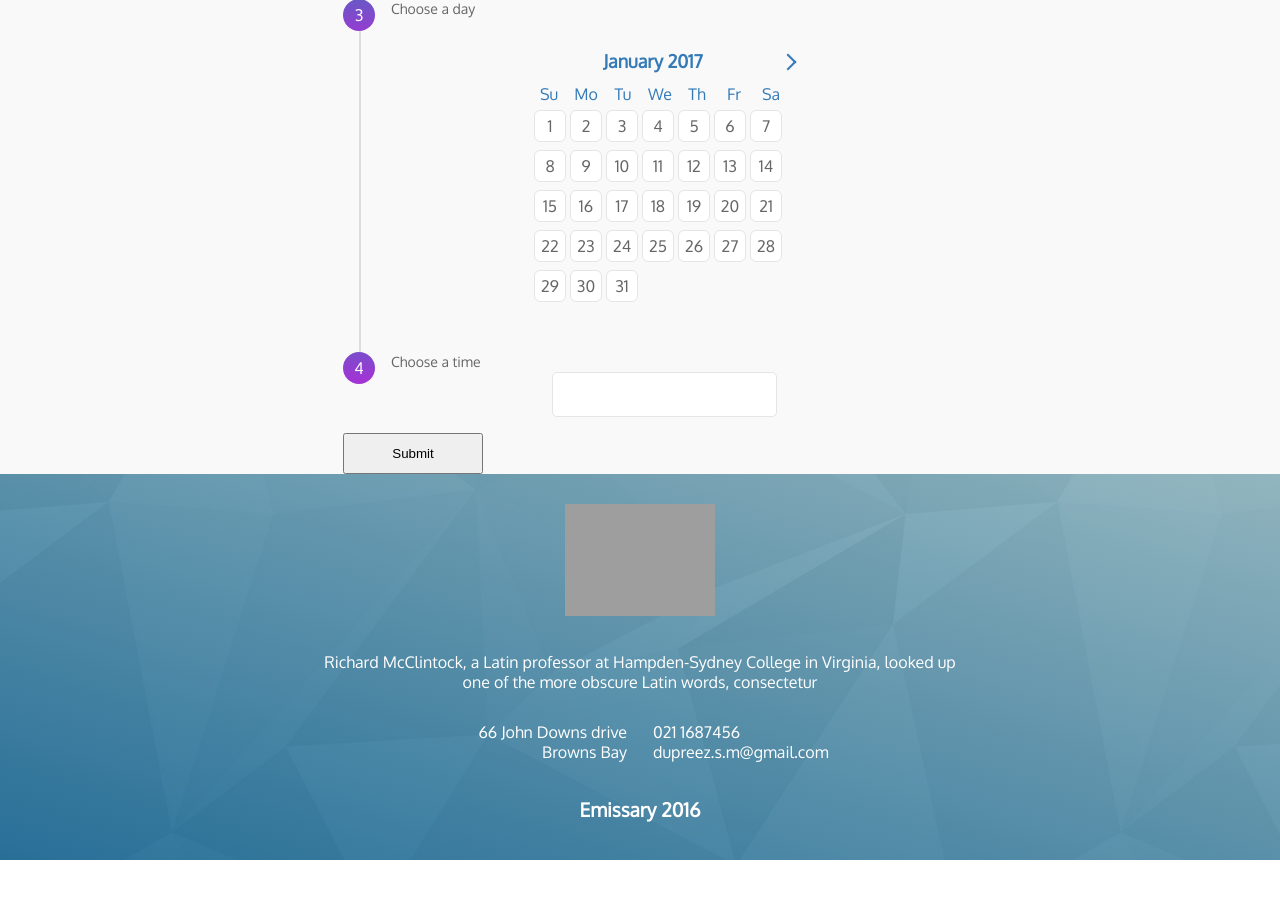
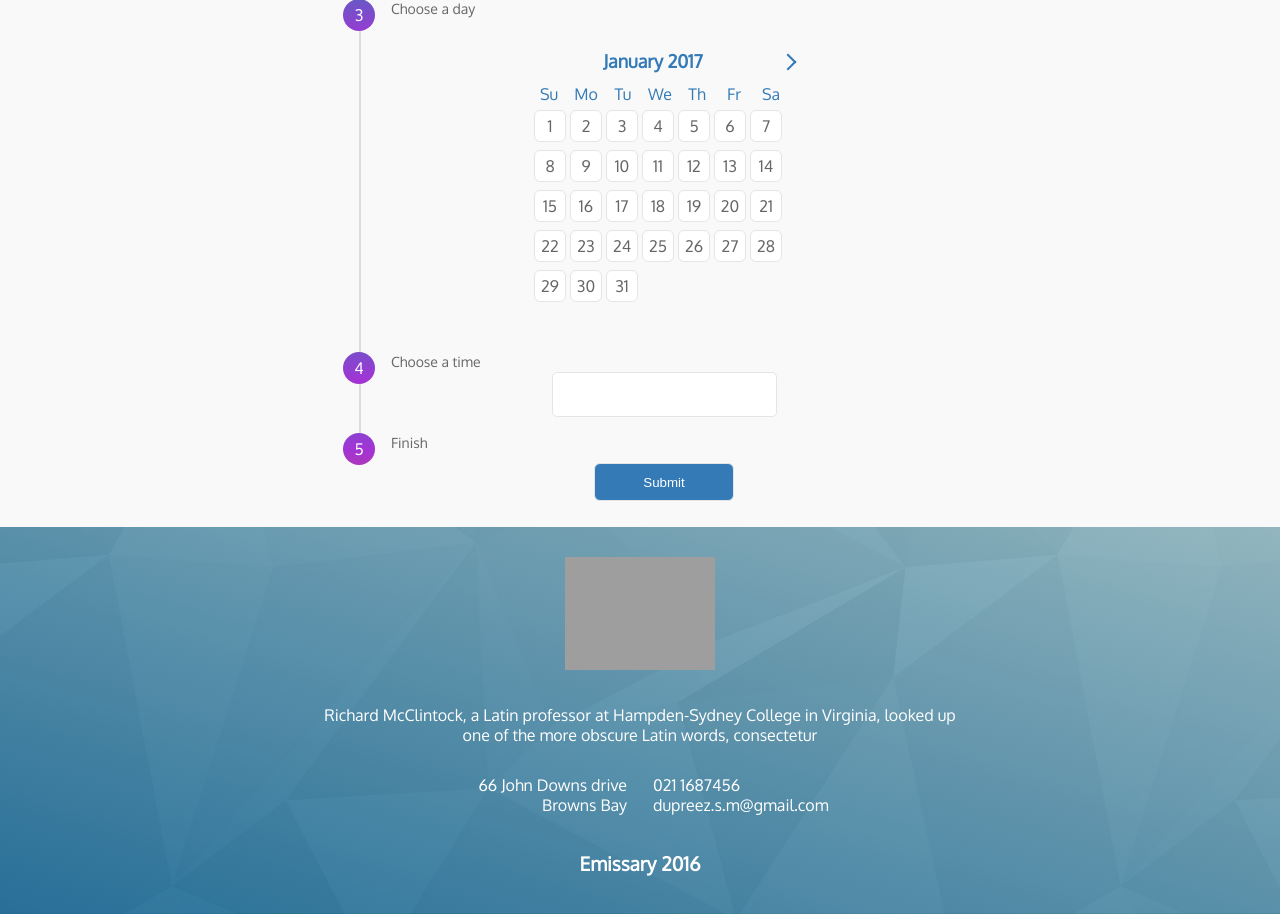
Before and after one commit to SDupZ/emissary, a Django app: page /request-delivery/ in a window 1280 px wide. Shown: the part 695-1609 px from the top of the page. Before the commit the page ends 1555 px from the top, so only its background shows below. Run offline with Django 3.2, Linux system fonts and the light colour scheme; some libraries are stand-ins or nearby versions; grey boxes are pictures that could not be loaded.

Commit message:
Styled the submit button

```diff
--- a/static/css/main.css
+++ b/static/css/main.css
@@ -2541,6 +2541,9 @@ body {
 
 .container--thin {
   max-width: 594px; }
+
+.wrapper--center {
+  text-align: center; }
 
 .left-arrow, .right-arrow {
   border-bottom: 2px solid #337ab7;
@@ -2749,6 +2752,20 @@ a {
     margin: 0 auto;
     padding: 30px; }
 
+.button {
+  border-radius: 6px;
+  background: #337ab7;
+  color: #fff;
+  text-align: center;
+  cursor: pointer;
+  border: 1px solid #e5e5e5;
+  margin: 10px; }
+  .button:hover {
+    background: #5393C8;
+    color: #fff; }
+  .button:focus {
+    outline: none; }
+
 div.menu-bg {
   z-index: 10;
   min-width: 100%;
@@ -3281,6 +3298,9 @@ input:checked + .toggle {
   justify-content: flex-end;
   text-align: center;
   height: 165px; }
+  .request-delivery__size-tile:hover {
+    border-radius: 25px;
+    background: #F5F5F5; }
 
 .request-delivery__size-tile-image {
   margin: 0 auto;
--- a/static/sass/base/_layout.scss
+++ b/static/sass/base/_layout.scss
@@ -15,3 +15,8 @@
 .container--thin {
     max-width: 594px;
 }
+
+
+.wrapper--center {
+    text-align: center;
+}
--- a/static/sass/base/_settings.scss
+++ b/static/sass/base/_settings.scss
@@ -11,6 +11,7 @@ $greyBg: #F9F9F9;
 
 
 $primaryAccent: #337ab7;
+$primaryAccent--light: #5393C8;
 
 
 $bgBlue: #BBDEFB;
--- /dev/null
+++ b/static/sass/components/_button.scss
@@ -0,0 +1,18 @@
+.button {
+    border-radius: 6px;
+    background: $primaryAccent;
+    color: $white;
+    text-align: center;
+    cursor: pointer;
+    border: 1px solid #e5e5e5;
+    margin: 10px;
+
+    &:hover {
+        background: $primaryAccent--light;
+        color: $white;
+    }
+
+    &:focus {
+        outline: none;
+    }
+}
--- a/static/sass/pages/_request-delivery.scss
+++ b/static/sass/pages/_request-delivery.scss
@@ -4,6 +4,11 @@
     justify-content: flex-end;
     text-align: center;
     height: 165px;
+
+    &:hover {
+        border-radius: 25px;
+        background: $grey--lighter;
+    }
 }
 
 .request-delivery__size-tile-image {
@@ -27,6 +32,7 @@
     margin-top: 20px;
 }
 
+
 input[type="radio"]:checked + .request-delivery__size-tile{
     border-radius: 25px;
     background: $grey--light;
--- a/templates/contact.html
+++ b/templates/contact.html
@@ -15,7 +15,8 @@
                 Send us feedback on the form below
             </div>
 
-            <p>We would love to hear anything including bugs, feedback, features or what is working well. Thanks. =)</p>
+            <p>We would love to hear anything including bugs, feedback, features or any other feedback.</p>
+            <p>Thanks for your support! =)</p>
 
             <form role="form" action="" method="post">
                 {% csrf_token %}
--- a/templates/request-delivery.html
+++ b/templates/request-delivery.html
@@ -110,9 +110,15 @@
                         <input type="text" class="timepicker timepicker--create-trip" name="time"/>
                     </li>
 
+                    <li class="list__item">
+                        <div class="heading__content">Finish</div>
+                        <div class="wrapper--center">
+                            <button class="button" type="submit">Submit</button>
+                        </div>
+                    </li>
                 </ol>
 
-                <button type="submit">Submit</button>
+
             </form>
         </div>
     </div>
```
Also changed, not shown: templates/create-trip.html (+7 -1 lines).
